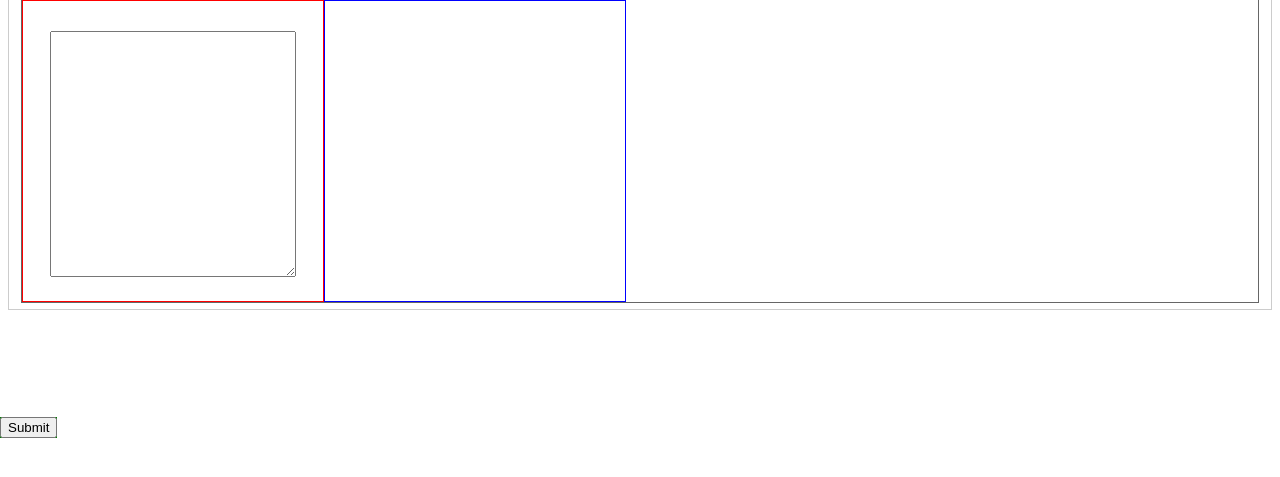
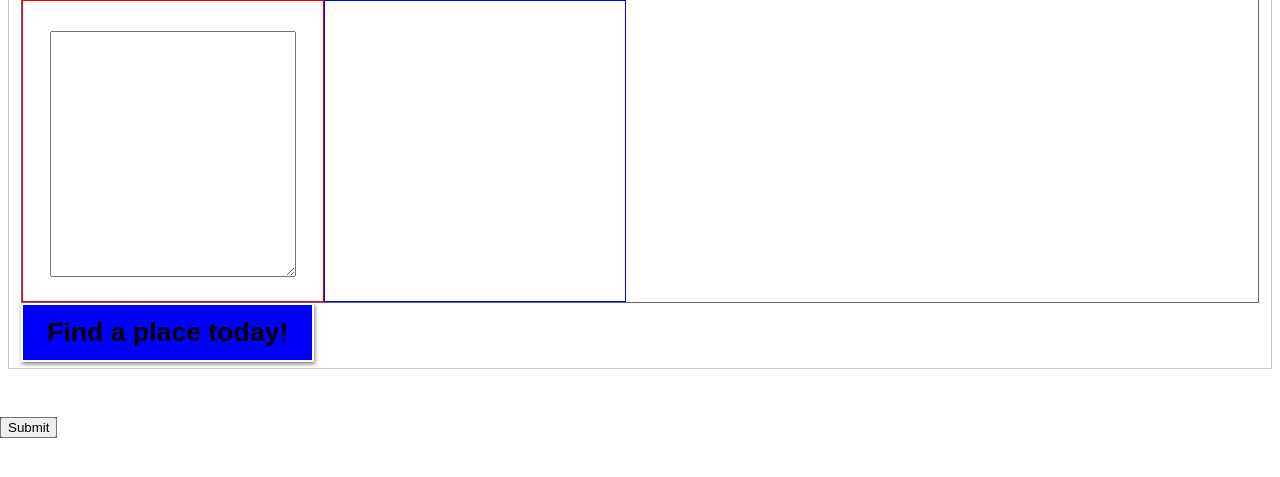
Before and after one commit to jjpaq/jjpaq.github.io, a PHP site: page / in a window 1280 px wide, after a click on "Class 5". Shown: the part 83-560 px from the top of the page. Run offline with PHP 8.4, Linux system fonts and the light colour scheme.

Commit message:
changed php file

```diff
--- a/index.html
+++ b/index.html
@@ -142,6 +142,7 @@
 
 				<iframe name="c5-python-results" id="c5-python-results">Your browser does not support iframes.</iframe>
 			</div>
+			<button id="cta-button">Find a place today!</button>
 		</div>
 	</body>
 </html>
--- a/jstyle.css
+++ b/jstyle.css
@@ -183,3 +183,14 @@ img.fly
     left:0px;
     top:500px;
 }
+
+#cta-button
+{
+    padding: 12px 24px;
+    background-color: blue;
+    border: 2px solid white;
+    box-shadow: 1px 2px 4px rgba(0, 0, 0, .5);
+    font-family: Arial, Helvetica, sans-serif;
+    font-size: 20pt;
+    font-weight: bold;
+}
```
Also changed, not shown: class5.php (+6 -24 lines).
